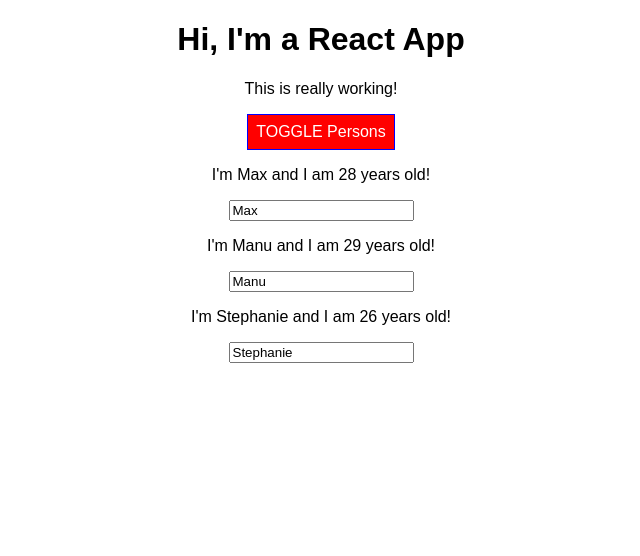
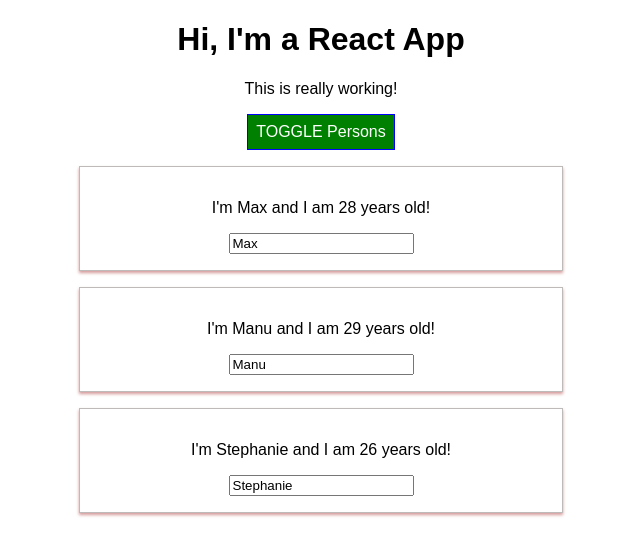
Before and after one commit to codershona/react_base_features_and_syntax, a React (Create React App) app: page / in a window 1280 px wide. Both pictures are taken after a click on the button "TOGGLE Persons". Shown: the top 556 px of the page, without its empty margins (319-959 px from the left). Built offline with nearby package versions, Linux system fonts and the light colour scheme.

Commit message:
styled components and dynamic styles

```diff
--- a/src/App.js
+++ b/src/App.js
@@ -1,7 +1,23 @@
 import React, { Component } from 'react';
 import './App.css';
 import Person from './Person/Person';
+import styled from 'styled-components';
+
 // import Radium, { StyleRoot } from 'radium';
+
+const StyledButton = styled.button`
+  background-color: green;
+    color: white;
+    font: inherit;
+    border: 1px solid blue;
+    padding: 8px;
+    cursor: pointer;
+
+    &:hover {
+      background-color: lightgreen;
+      color: black;
+    }
+       `;
 
 class App extends Component {
   state = {
@@ -110,9 +126,11 @@
       <div className="App">
         <h1>Hi, I'm a React App</h1>
         <p className={classes.join(' ')}>This is really working!</p>
-        <button
-        style={style}
-        onClick={this.togglePersonsHandler}>TOGGLE Persons</button>
+        <StyledButton
+
+        onClick={this.togglePersonsHandler}>
+        TOGGLE Persons
+        </StyledButton>
         {persons}
     </div>
 
--- a/src/Person/Person.js
+++ b/src/Person/Person.js
@@ -3,14 +3,14 @@
 import styled from 'styled-components';
 // import './Person.css';
 
-const StyledDiv = styled.div`{
+const StyledDiv = styled.div`
 	width: 60%;
 	margin: 16px auto;
 	border: 1px solid #bfbaba;
     box-shadow: 0 2px 3px #d59a9a;
 	padding: 16px;
 	text-align: center;
-}
+
 
 @media (min-width: 500px) {
 
@@ -19,11 +19,6 @@
 	   `;
 
 const person = ( props ) => {
-	const style = {
-		'@media (min-width: 500px)': {
-			width: '450px'
-		}
-	};
     return (
 
 
```
